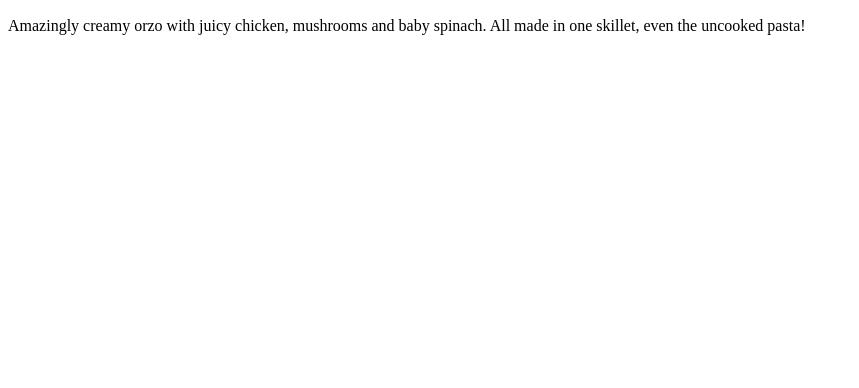
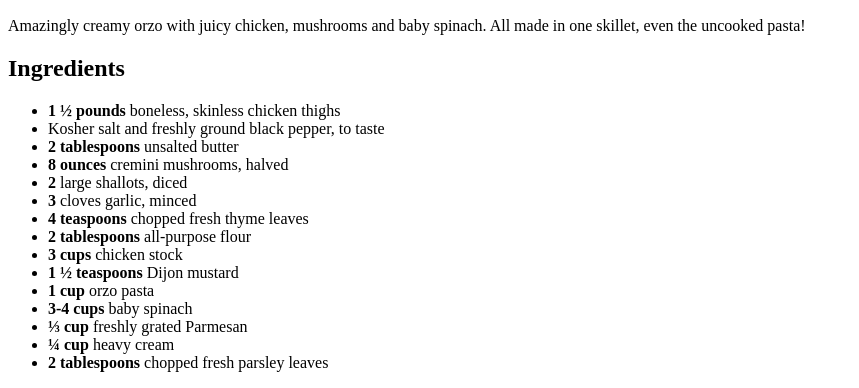
Before and after one commit to asoggycrouton/odin-recipes, a plain HTML site: page recipes/orzo.html in a window 1280 px wide. Shown: the part 434-822 px from the top of the page, without its empty margins (0-859 px from the left). Before the commit the page ends 800 px from the top, so only its background shows below. Drawn offline with Linux system fonts and the light colour scheme.

Commit message:
Orzo ingredients

```diff
--- a/recipes/orzo.html
+++ b/recipes/orzo.html
@@ -9,5 +9,23 @@
         <img src="https://s23209.pcdn.co/wp-content/uploads/2020/08/One-Pot-Chicken-and-Mushroom-OrzoIMG_1285.jpg">
         <h2>Description</h2>
         <p>Amazingly creamy orzo with juicy chicken, mushrooms and baby spinach. All made in one skillet, even the uncooked pasta!</p>
+        <h2>Ingredients</h2>
+        <ul>
+            <li><strong>1 ½ pounds</strong> boneless, skinless chicken thighs</li>
+            <li>Kosher salt and freshly ground black pepper, to taste</li>
+            <li><strong>2 tablespoons</strong> unsalted butter</li>
+            <li><strong>8 ounces</strong> cremini mushrooms, halved</li>
+            <li><strong>2</strong> large shallots, diced</li>
+            <li><strong>3</strong> cloves garlic, minced</li>
+            <li><strong>4 teaspoons</strong> chopped fresh thyme leaves</li>
+            <li><strong>2 tablespoons</strong> all-purpose flour</li>
+            <li><strong>3 cups</strong> chicken stock</li>
+            <li><strong>1 ½ teaspoons</strong> Dijon mustard</li>
+            <li><strong>1 cup</strong> orzo pasta</li>
+            <li><strong>3-4 cups</strong> baby spinach</li>
+            <li><strong>⅓ cup</strong> freshly grated Parmesan</li>
+            <li><strong>¼ cup</strong> heavy cream</li>
+            <li><strong>2 tablespoons</strong> chopped fresh parsley leaves</li>
+        </ul>
     </body>
 </html>
```
